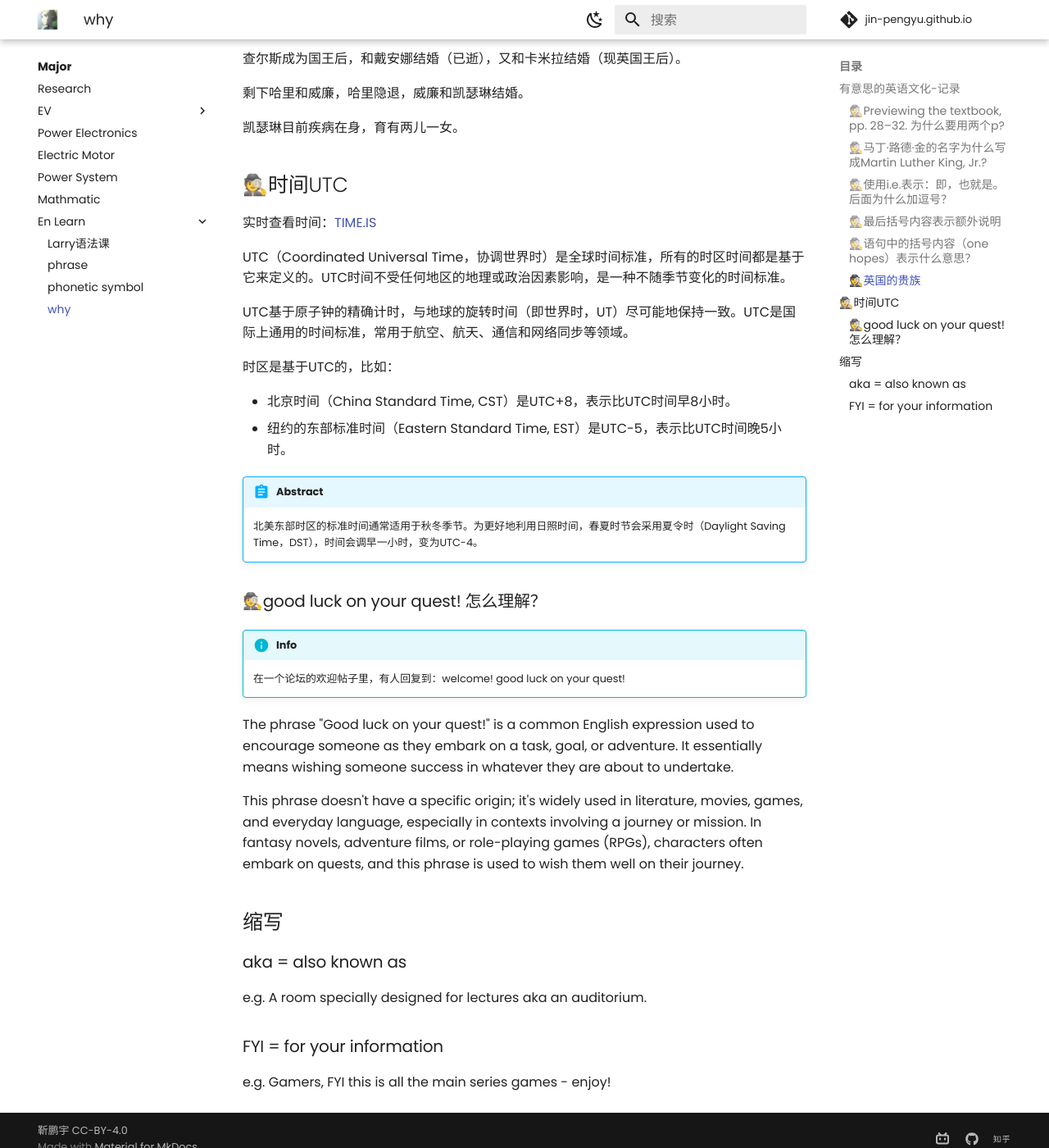
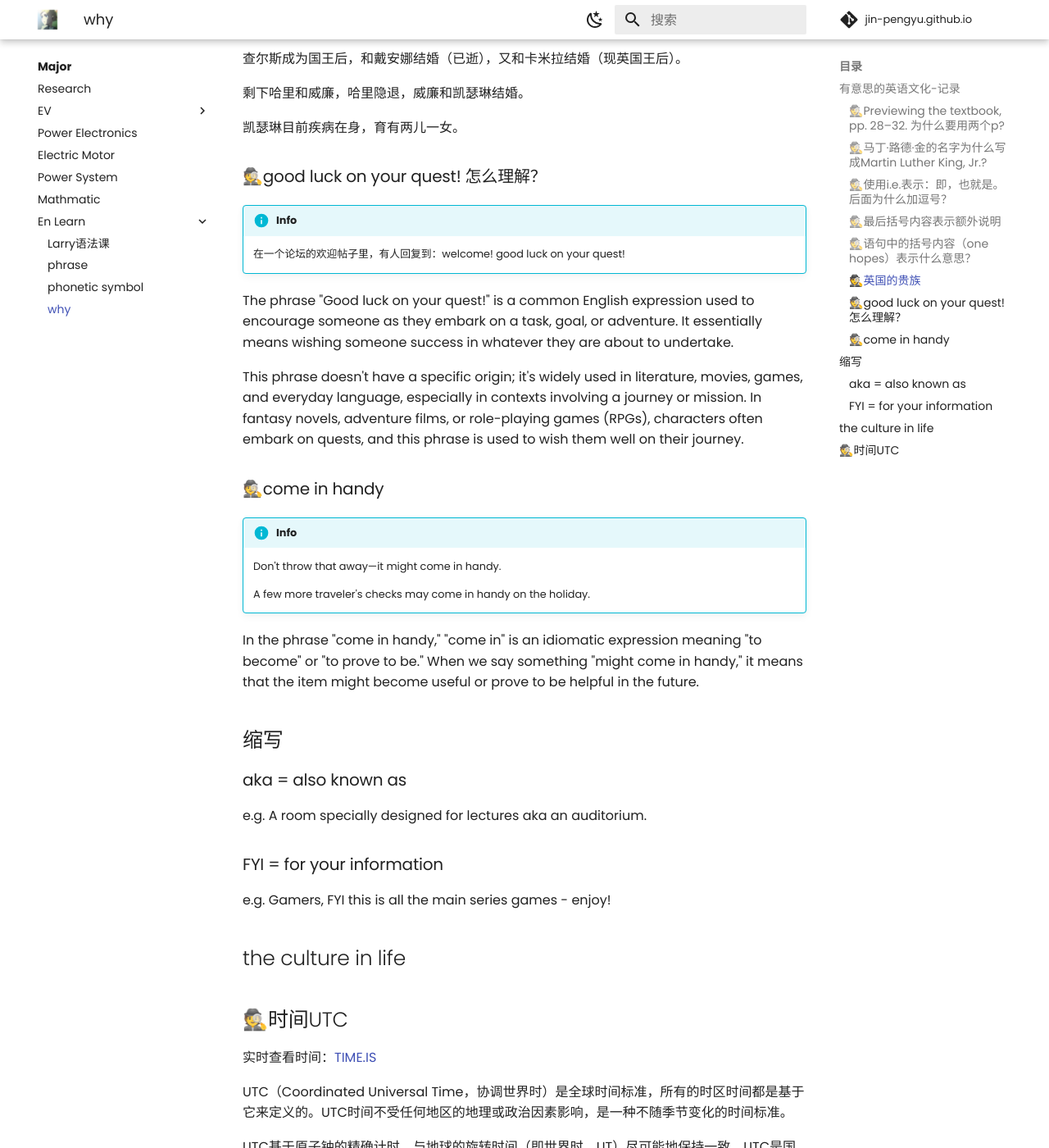
Before and after one commit to Pengyu-Jin/Pengyu-Jin.github.io, an MkDocs documentation site: the page built from docs/major/EN-learn/why.md, in a window 1280 px wide and 1400 px high, scrolled down 2241 px. Shown: the whole window at 82% size. Built offline with MkDocs 1.6.1 and Material for MkDocs 9.7.7, drawn with Linux system fonts in a browser that asks for light colours; comment, search, counter and statistics services are not loaded.

Commit message:
20240905

```diff
--- a/docs/major/EN-learn/why.md
+++ b/docs/major/EN-learn/why.md
@@ -63,6 +63,37 @@ c
 
 凯瑟琳目前疾病在身，育有两儿一女。
 
+
+### 🕵️good luck on your quest! 怎么理解？
+!!! info
+
+    在一个论坛的欢迎帖子里，有人回复到：welcome! good luck on your quest!
+
+The phrase "Good luck on your quest!" is a common English expression used to encourage someone as they embark on a task, goal, or adventure. It essentially means wishing someone success in whatever they are about to undertake.
+
+This phrase doesn't have a specific origin; it's widely used in literature, movies, games, and everyday language, especially in contexts involving a journey or mission. In fantasy novels, adventure films, or role-playing games (RPGs), characters often embark on quests, and this phrase is used to wish them well on their journey.
+
+### 🕵️come in handy
+!!! info
+
+    Don't throw that away—it might come in handy.
+
+    A few more traveler's checks may come in handy on the holiday.
+
+In the phrase "come in handy," "come in" is an idiomatic expression meaning "to become" or "to prove to be." When we say something "might come in handy," it means that the item might become useful or prove to be helpful in the future.
+
+## 缩写
+
+### aka = also known as
+
+e.g.  A room specially designed for lectures aka an auditorium.
+
+### FYI = for your information
+e.g.  Gamers, FYI this is all the main series games - enjoy!
+
+
+
+## the culture in life
 ## 🕵️时间UTC
 
 实时查看时间：[TIME.IS](https://time.is/zh/){:target="_blank"}
```
Also changed, not shown: other parts of docs/major/EN-learn/why.md (+0 -18 lines).
